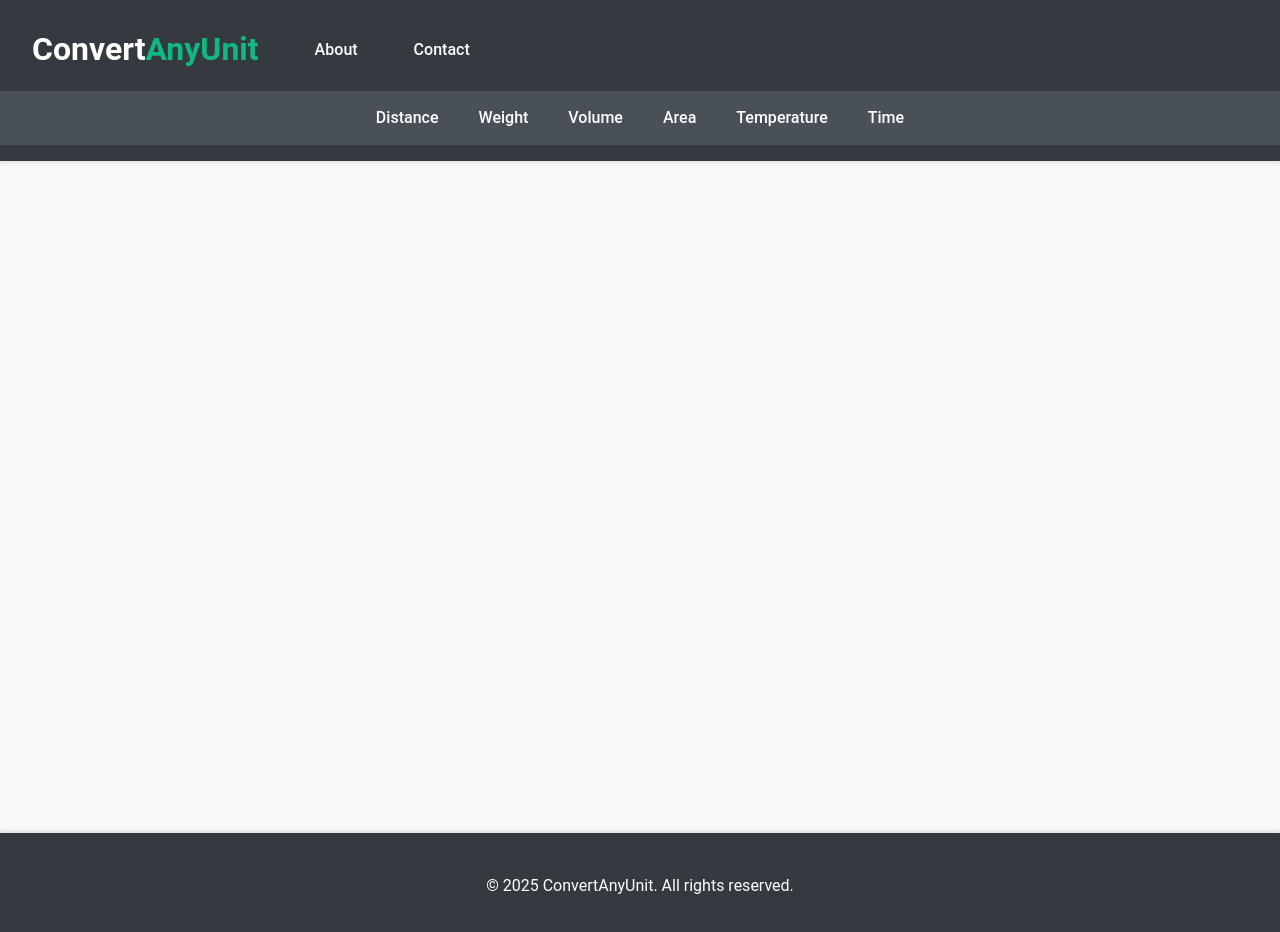
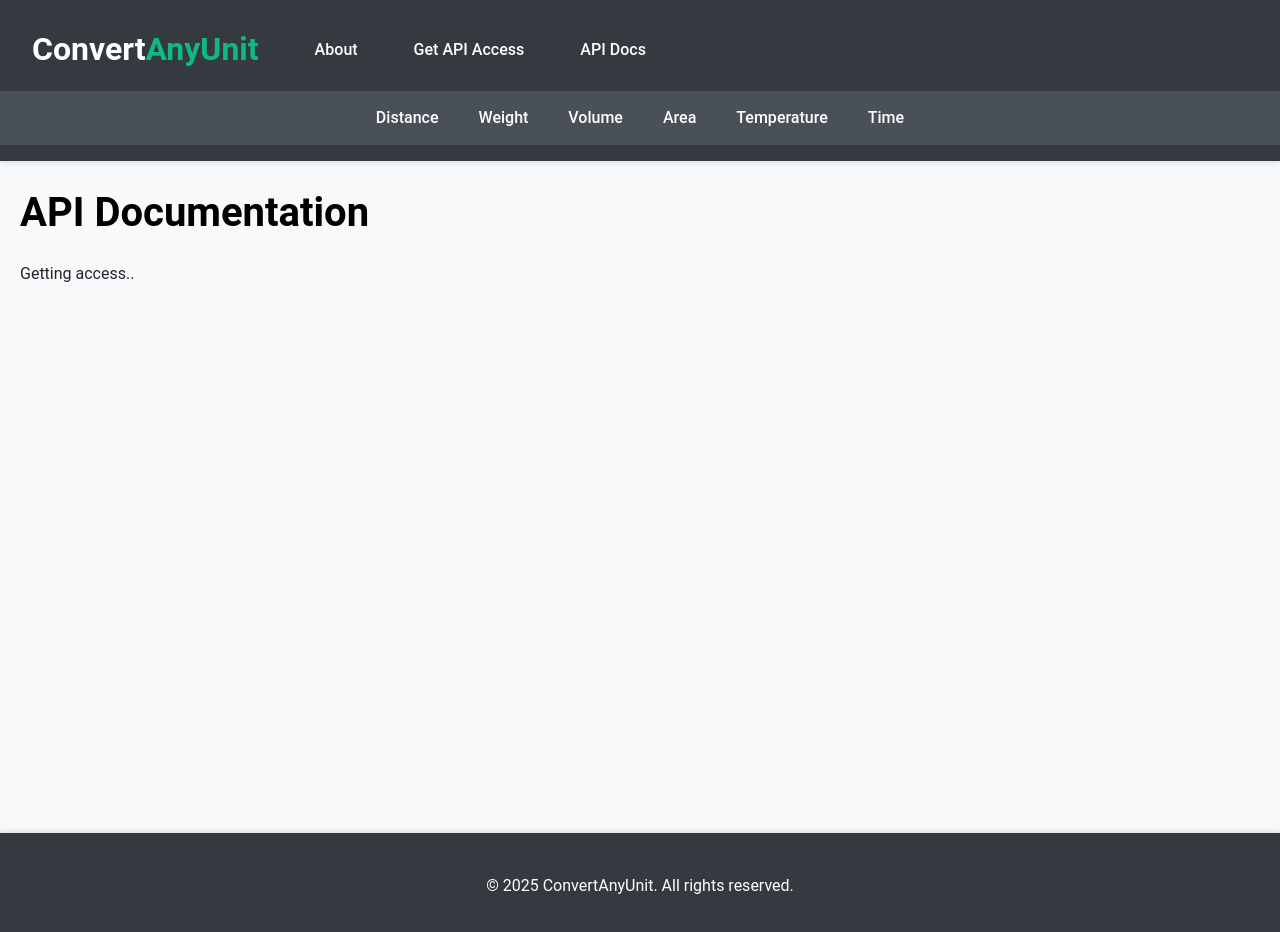
Before and after one commit to pgtuff/MVC-FastAPI, a React (Create React App) app in the folder frontend/: page /docs in a window 1280 px wide. Shown: the top 932 px of the page. Built offline with nearby package versions, Linux system fonts and the light colour scheme.

Commit message:
new options

```diff
--- a/frontend/src/App.js
+++ b/frontend/src/App.js
@@ -3,7 +3,8 @@ import './styles/global.css';
 import { BrowserRouter as Router, Routes, Route } from 'react-router-dom';
 import Home from './pages/home';
 import About from './pages/about';
-import Contact from './pages/contact';
+import Api from './pages/api';
+import Docs from './pages/docs';
 import Header from './components/header';
 import Footer from './components/footer';
 
@@ -15,7 +16,8 @@ const App = () => {
         <Routes>
           <Route path="/" element={<Home />} />
           <Route path="/about" element={<About />} />
-          <Route path="/contact" element={<Contact />} />
+          <Route path="/api" element={<Api />} />
+          <Route path="/docs" element={<Docs />} />
         </Routes>
       </main>
       <Footer />
--- a/frontend/src/components/header.js
+++ b/frontend/src/components/header.js
@@ -9,7 +9,8 @@ const Header = () => {
       <nav className="nav-links">
         <Link to="/" className="nav-link"><Logo /></Link>
         <Link to="/about" className="nav-link">About</Link>
-        <Link to="/contact" className="nav-link">Contact</Link>
+        <Link to="/api" className="nav-link">Get API Access</Link>
+        <Link to="/docs" className="nav-link">API Docs</Link>
       </nav>
 
       {/* New row for unit conversion links */}
--- /dev/null
+++ b/frontend/src/pages/api.js
@@ -0,0 +1,12 @@
+import React from 'react';
+
+const Api = () => {
+  return (
+    <div>
+      <h1>API Sign-up</h1>
+      <p>Sign-up and get access to the converter API.</p>
+    </div>
+  );
+};
+
+export default Api;
--- a/frontend/src/pages/contact.js
+++ /dev/null
@@ -1,12 +0,0 @@
-import React from 'react';
-
-const Contact = () => {
-  return (
-    <div>
-      <h1>Contact Us</h1>
-      <p>Get in touch with us through this page.</p>
-    </div>
-  );
-};
-
-export default Contact;
--- /dev/null
+++ b/frontend/src/pages/docs.js
@@ -0,0 +1,12 @@
+import React from 'react';
+
+const Docs = () => {
+  return (
+    <div>
+      <h1>API Documentation</h1>
+      <p>Getting access..</p>
+    </div>
+  );
+};
+
+export default Docs;
--- a/frontend/src/routes.js
+++ b/frontend/src/routes.js
@@ -2,14 +2,16 @@ import React from 'react';
 import { BrowserRouter as Router, Routes, Route } from 'react-router-dom';
 import Home from './pages/home';
 import About from './pages/about';
-import Contact from './pages/contact';
+import Api from './pages/api';
+import Api from './pages/docs';
 
 const AppRoutes = () => (
   <Router>
     <Routes>
       <Route path="/" element={<Home />} />
       <Route path="/about" element={<About />} />
-      <Route path="/contact" element={<Contact />} />
+      <Route path="/api" element={<Api />} />
+      <Route path="/docs" element={<Docs />} />
     </Routes>
   </Router>
 );
```
